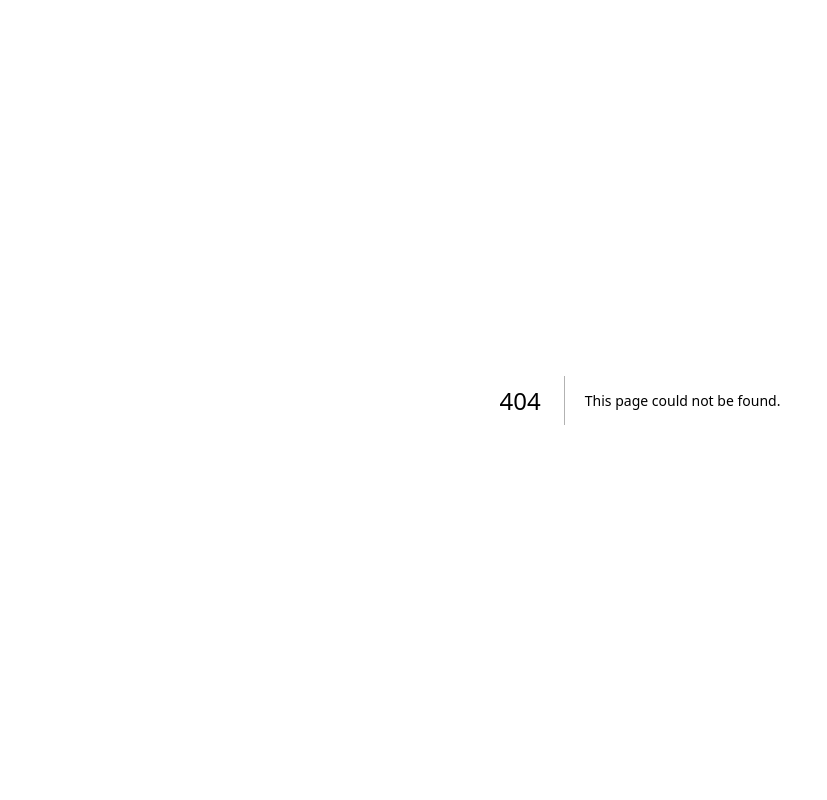
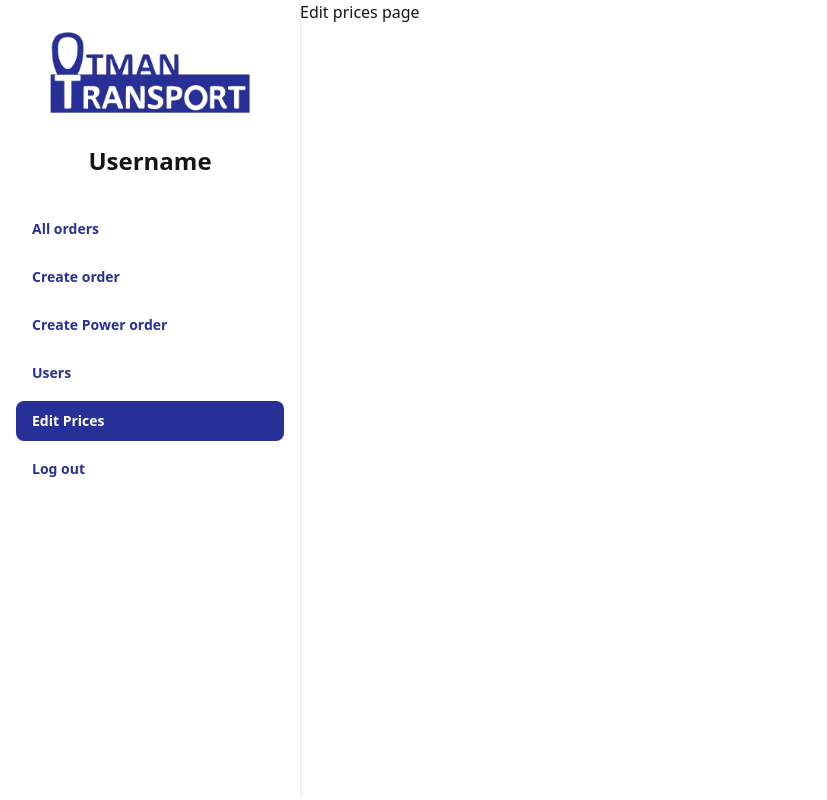
Before and after one commit to itworkotman-design/OTman, a Next.js app: page /booking/editPrices in a window 1280 px wide. Before the commit this address had no page. Shown: the whole page, without its empty margins (0-827 px from the left). Built offline with nearby package versions, Linux system fonts and the light colour scheme.

Commit message:
page route for users, edit prices

```diff
--- a/app/_components/(booking)/Sidebar.tsx
+++ b/app/_components/(booking)/Sidebar.tsx
@@ -57,7 +57,29 @@ export const Sidebar = () => {
       </Link>
 
       <Link
-        href="/logout"
+        href="/booking/users"
+        className={`${linkBase} ${
+          isActive("/booking/users")
+            ? "bg-logoblue text-white"
+            : "bg-transparent text-logoblue hover:bg-logoblue/10"
+        }`}
+      >
+        Users
+      </Link>
+
+      <Link
+        href="/booking/editPrices"
+        className={`${linkBase} ${
+          isActive("/booking/editPrices")
+            ? "bg-logoblue text-white"
+            : "bg-transparent text-logoblue hover:bg-logoblue/10"
+        }`}
+      >
+        Edit Prices
+      </Link>
+
+      <Link
+        href=""
         className={`${linkBase} text-logoblue hover:bg-logoblue/10`}
       >
         Log out
--- a/app/booking/create/layout.tsx
+++ /dev/null
@@ -1,18 +0,0 @@
-import type { ReactNode } from "react";
-
-
-export default function createLayout({ children }: { children: ReactNode }) {
-  return (
-    <div className="min-h-screen ">
-        <main className="w-full flex">
-            <div className="grow">
-                {children}
-            </div>
-            <div>
-
-            </div>
-        </main>
-
-    </div>
-  );
-}
--- /dev/null
+++ b/app/booking/editPrices/page.tsx
@@ -0,0 +1,7 @@
+export default function editPricesPage(){
+    return(
+        <>
+        Edit prices page
+        </>
+    )
+}
--- /dev/null
+++ b/app/booking/users/page.tsx
@@ -0,0 +1,7 @@
+export default function userPage(){
+    return (
+        <>
+        User page
+        </>
+    )
+}
```
